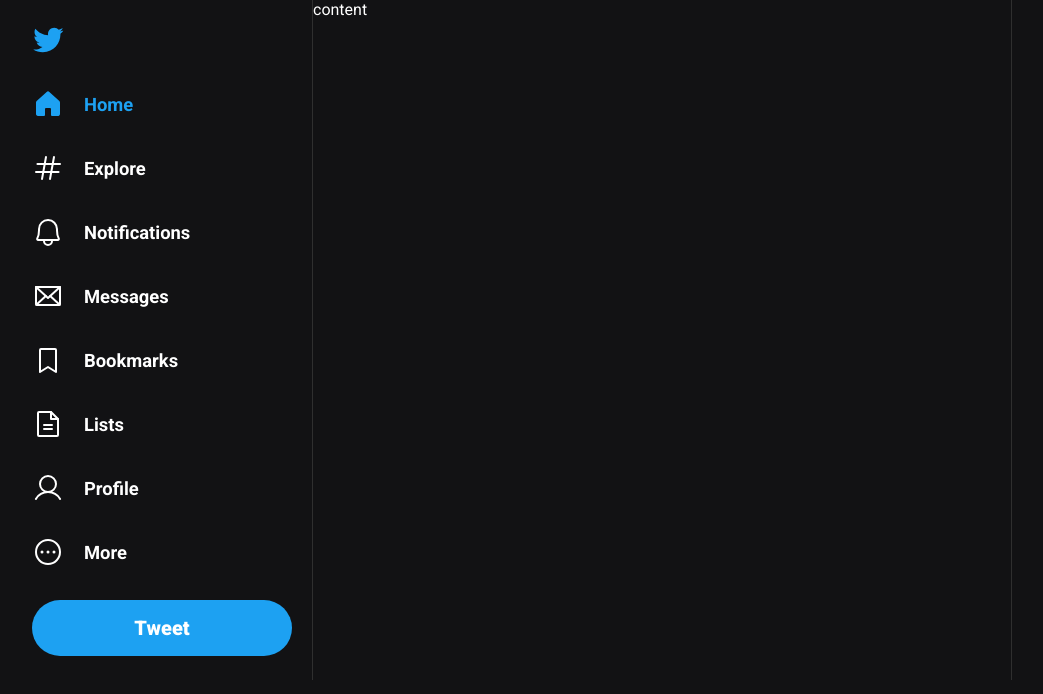
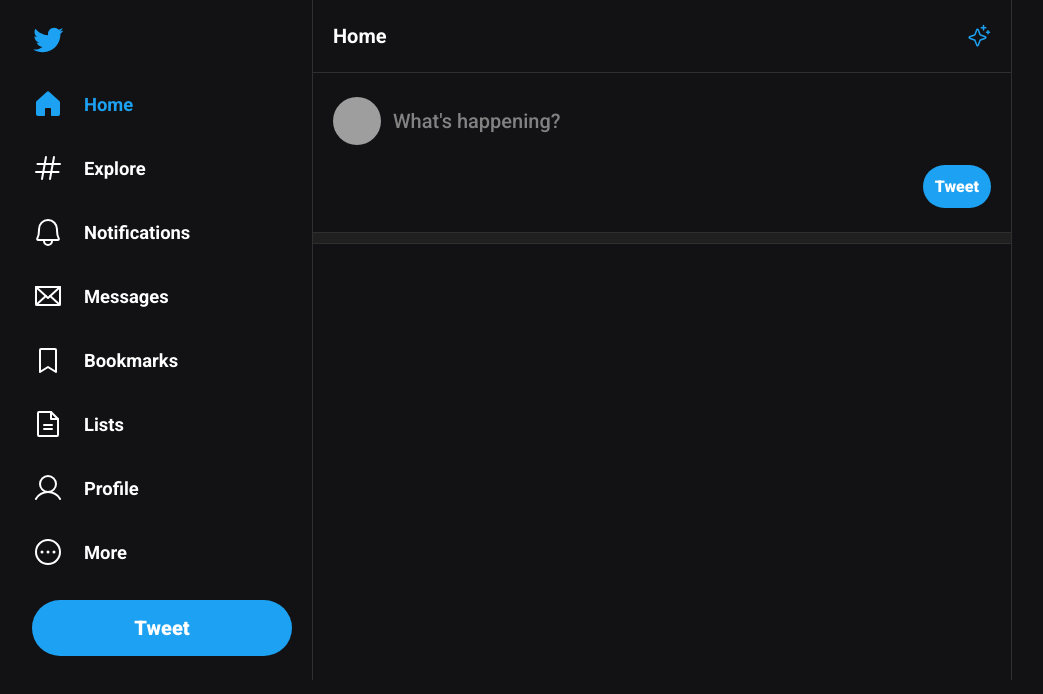
Before and after one commit to bernardobbm/twitter-clone, a React (Vite) app: page / in a window 1280 px wide. Shown: the top 694 px of the page, without its empty margins (128-1171 px from the left). Built offline with nearby package versions, Linux system fonts and the light colour scheme; grey boxes are pictures that could not be loaded.

Commit message:
header and area for adding tweets added

```diff
--- a/src/global.css
+++ b/src/global.css
@@ -99,3 +99,78 @@
 	border-left: 1px solid #2f2f2f;
 	border-right: 1px solid #2f2f2f;
 }
+
+.timeline-header {
+	padding: 1.5rem 1.25rem;
+	display: flex;
+	align-items: center;
+	justify-content: space-between;
+	font-size: 1.25rem;
+	font-weight: 700;
+	border-bottom: 1px solid #2f2f2f;
+}
+
+.timeline-header svg {
+	width: 1.5rem;
+	height: 1.5rem;
+	color: var(--twitter-blue);
+}
+
+.new-tweet-form {
+	padding: 1.5rem 1.25rem;
+	display: flex;
+	flex-direction: column;
+	gap: 0.5rem;
+}
+
+.new-tweet-form label {
+	display: flex;
+	gap: 0.75rem;
+}
+
+.new-tweet-form label img {
+	width: 3rem;
+	height: 3rem;
+	border-radius: 9999px;
+}
+
+.new-tweet-form label textarea {
+	flex: 1;
+	border: 0;
+	font-size: 1.25rem;
+	font-weight: 500;
+	margin-top: 0.75rem;
+	resize: none;
+	background-color: inherit;
+	color: #e1e1e6;
+}
+
+.new-tweet-form label textarea:focus {
+	outline: none;
+}
+
+.new-tweet-form label textarea::placeholder {
+	color: #828282;
+}
+
+.new-tweet-form button[type='submit'] {
+	margin-left: auto;
+	background-color: var(--twitter-blue);
+	border-radius: 9999px;
+	padding: 0.75rem;
+	color: #fff;
+	font-weight: 900;
+	border: 0;
+	transition: 300ms;
+}
+
+.new-tweet-form button[type='submit']:hover {
+	filter: brightness(0.85);
+}
+
+.separator {
+	background-color: #202020;
+	border-top: 1px solid #2f2f2f;
+	border-bottom: 1px solid #2f2f2f;
+	height: 0.75rem;
+}
--- a/src/main.tsx
+++ b/src/main.tsx
@@ -8,6 +8,7 @@
 	FileText,
 	Hash,
 	House,
+	Sparkle,
 	User,
 } from 'phosphor-react';
 
@@ -70,7 +71,32 @@
 				</button>
 			</aside>
 
-			<div className="content">content</div>
+			<div className="content">
+				<main className="timeline">
+					<div className="timeline-header">
+						Home
+						<Sparkle />
+					</div>
+
+					<form className="new-tweet-form">
+						<label htmlFor="tweet">
+							<img
+								src="https://github.com/bernardobbm.png"
+								alt="Bernardo Borges"
+							/>
+
+							<textarea
+								id="tweet"
+								placeholder="What's happening?"
+							/>
+						</label>
+
+						<button type="submit">Tweet</button>
+					</form>
+
+					<div className="separator"></div>
+				</main>
+			</div>
 		</div>
 	</React.StrictMode>
 );
```
